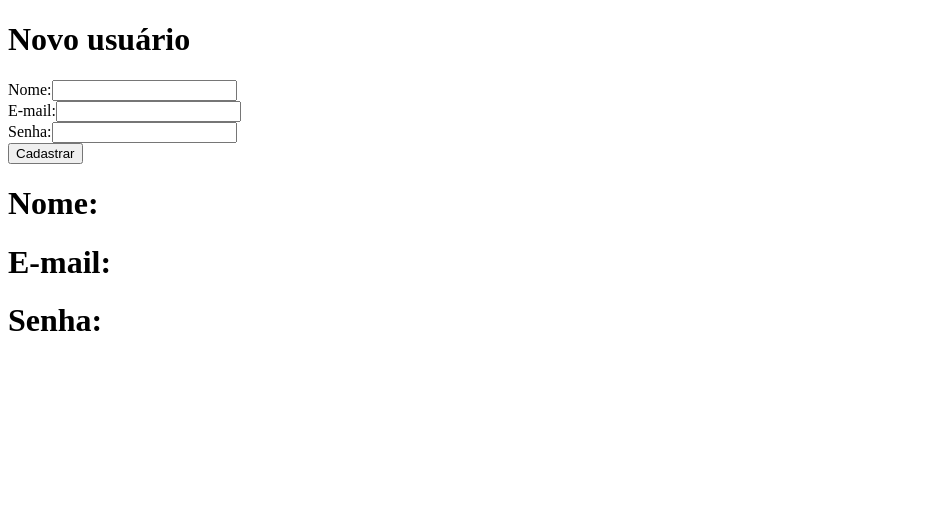
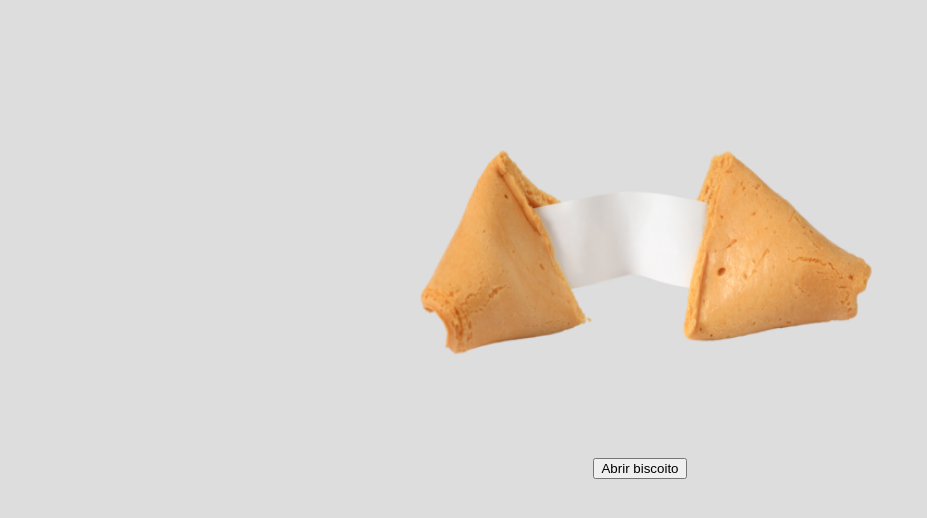
Before and after one commit to otavioalbe/aprendendo-react, a React (Create React App) app in the folder reactjs/meuapp/: page / in a window 1280 px wide. Shown: the top 518 px of the page, without its empty margins (0-927 px from the left). Built offline with nearby package versions, Linux system fonts and the light colour scheme.

Commit message:
projeto biscoito da sorte

```diff
--- a/reactjs/meuapp/src/App.js
+++ b/reactjs/meuapp/src/App.js
@@ -1,59 +1,42 @@
 import React, {Component} from 'react';
+import './estilo.css';
 
-class App extends Component {
+class App extends Component{
 
   constructor(props){
     super(props);
-    this.state = {
-      form:{
-        nome: '',
-        email: '',
-        senha: ''
-      }
-    }
-    this.mudaDados = this.mudaDados.bind(this);
+    this.state={
+      textoFrase: ''
+    };
+    this.frases = ['Frase 1', 'Frase 2','Frase 3', 'Frase 4', 'Frase 5', 'Frase 6', 'Frase 7', 'Frase 8', 'Frase 9', 'Frase 10'];
+    this.quebraBiscoito = this.quebraBiscoito.bind(this);
   }
 
-
-  mudaDados(e){
-    let form = this.state.form;
-    form[e.target.name] = e.target.value;
-    this.setState({form: form});
+  quebraBiscoito(){
+    let state = this.state;
+    let numeroAleatorio = Math.floor(Math.random() * this.frases.length);
+    state.textoFrase = '"' + this.frases[numeroAleatorio] + '"';
+    this.setState(state);
   }
 
   render(){
     return(
+
+      <div className="container">
+          <img src={require('./assets/biscoito.png')} alt='' className="img"/>
+          <Botao nome="Abrir biscoito" acaoBtn={this.quebraBiscoito} />
+          <h3 className='textoFrase'>{this.state.textoFrase}</h3>
+      </div>
+
+    );
+  }
+}
+
+class Botao extends Component{
+  render(){
+    return(
       <div>
-
-        <h1>Novo usuário</h1>
-        <form>
-
-          <label>Nome:</label>
-          <input type="text" name="nome" value={this.state.form.nome}
-          onChange= {this.mudaDados} />
-
-          <br/>
-
-          <label>E-mail:</label>
-          <input type="email" name="email" value={this.state.form.email}
-          onChange= {this.mudaDados} />
-
-          <br/>
-
-          <label>Senha:</label>
-          <input type="password" name="senha" value={this.state.form.senha}
-          onChange= {this.mudaDados} />
-
-          <br/>
-
-          <button type="submit">Cadastrar</button>
-
-        </form>
-
-        <h1>Nome: {this.state.form.nome}</h1>
-        <h1>E-mail: {this.state.form.email}</h1>
-        <h1>Senha: {this.state.form.senha}</h1>
-
+        <button onClick={this.props.acaoBtn}>{this.props.nome}</button>
       </div>
     );
   }
--- /dev/null
+++ b/reactjs/meuapp/src/estilo.css
@@ -0,0 +1,21 @@
+.container{
+    display: flex;
+    flex-direction: column;
+    width: 100%;
+    align-items: center;
+    justify-content: center;
+}
+
+.img{
+    width: 500px;
+    height: 400px;
+    margin-top: 50px;
+}
+
+.textoFrase{
+    font-family: Arial, Helvetica, sans-serif;
+    font-style: italic;
+    font-size: 20px;
+    color: #000;
+    margin-top: 20px;
+}
--- /dev/null
+++ b/reactjs/meuapp/src/index.css
@@ -0,0 +1,5 @@
+
+
+body{
+    background-color: #DDD;
+}
--- a/reactjs/meuapp/src/index.js
+++ b/reactjs/meuapp/src/index.js
@@ -1,6 +1,7 @@
 import React from 'react';
 import ReactDOM from 'react-dom/client';
 import App from './App';
+import './index.css';
 
 const root = ReactDOM.createRoot(document.getElementById('root'));
 root.render(
```
Also changed, not shown: reactjs/meuapp/src/assets/biscoito.png (added).
